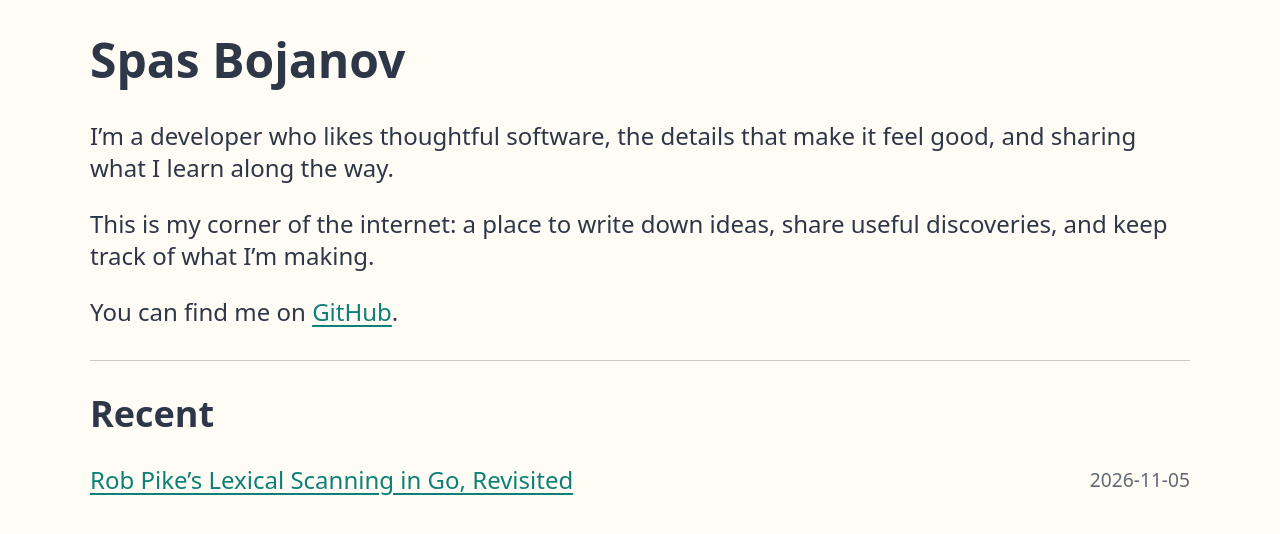
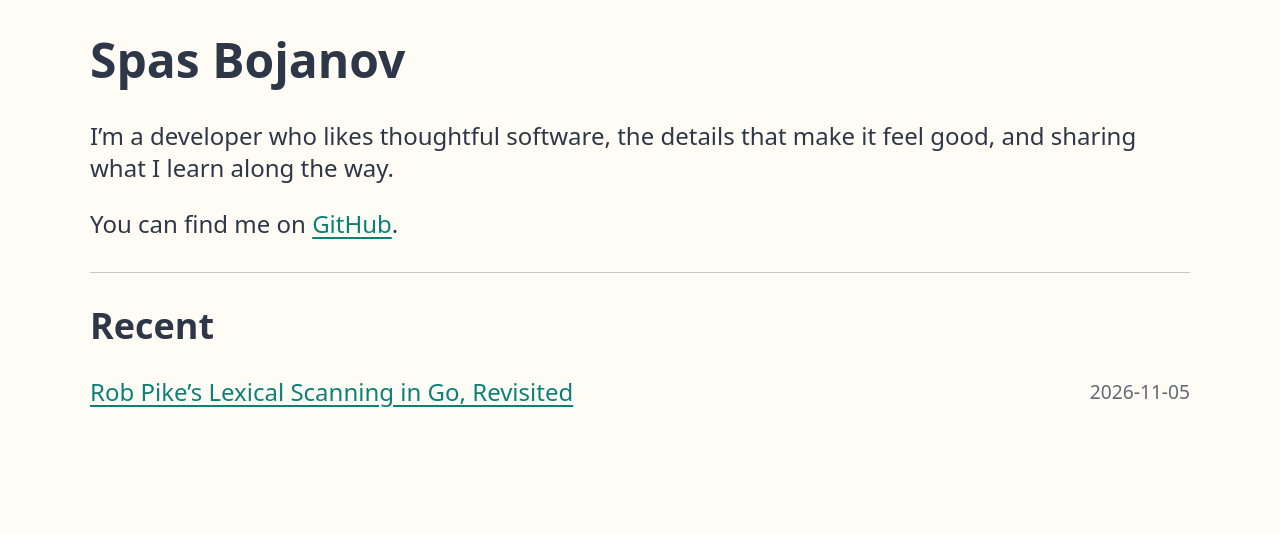
Before and after one commit to spaskob/spaskob.github.io, a Jekyll site: the page built from index.html, in a window 1280 px wide. Shown: the top 534 px of the page. Built offline with Jekyll 4.4.1, drawn with Linux system fonts in a browser that asks for light colours.

Commit message:
simplify intro

```diff
--- a/index.html
+++ b/index.html
@@ -17,10 +17,6 @@
         I’m a developer who likes thoughtful software, the details that make it feel
         good, and sharing what I learn along the way.
       </p>
-      <p>
-        This is my corner of the internet: a place to write down ideas, share useful
-        discoveries, and keep track of what I’m making.
-      </p>
       <p>You can find me on <a href="https://github.com/spaskob">GitHub</a>.</p>
       <hr>
       <section aria-labelledby="writing-title">
```
